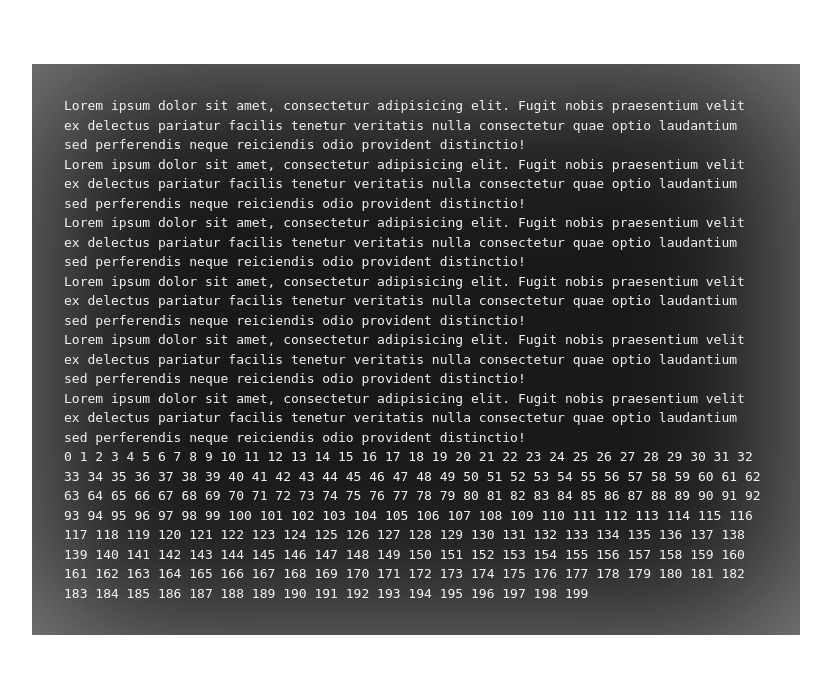
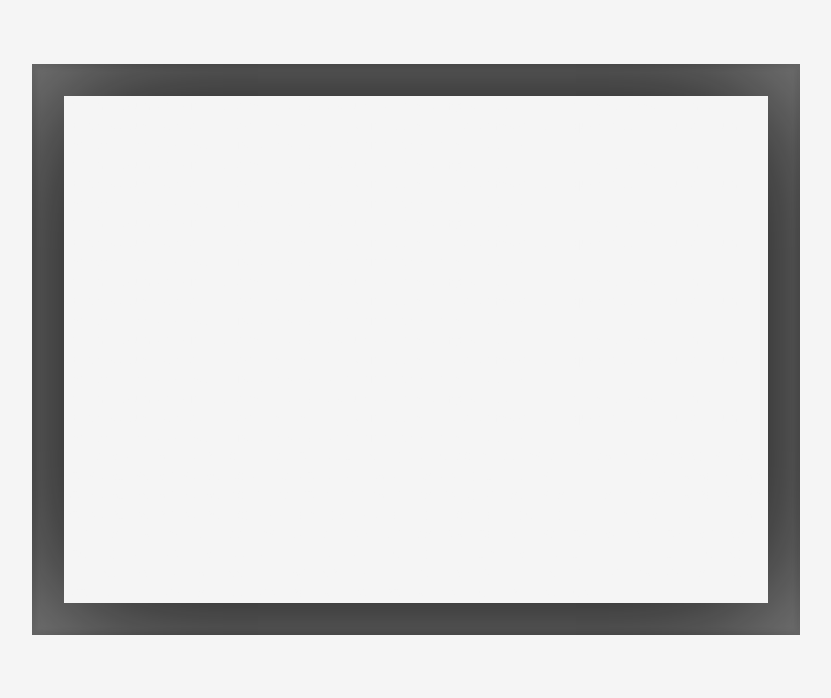
Before and after one commit to zoetrope69/adventureget, a PHP site: page / in a window 1280 px wide. Shown: the top 698 px of the page, without its empty margins (224-1055 px from the left). Run offline with PHP 8.4, Linux system fonts and the light colour scheme.

Commit message:
SEXY styling...
it's fairly attractive...

```diff
--- a/css/style.css
+++ b/css/style.css
@@ -1,4 +1,5 @@
 *{
+	background-color: #f5f5f5;
 	margin: 0;
 	padding: 0;
 
@@ -17,7 +18,7 @@ main{
 
 	-webkit-box-shadow: inset 0 0 10em rgba(255, 255, 255, 0.5);
 	   -moz-box-shadow: inset 0 0 10em rgba(255, 255, 255, 0.5);
-			box-shadow: inset 0 0 10em rgba(255, 255, 255, 0.5);
+			box-shadow: inset 0 0 10em rgba(255, 255, 255, 0.5), inset 0 0 0.25em 0.25em rgba(0,0,0,0.5);
 }
 
 main p{
```
